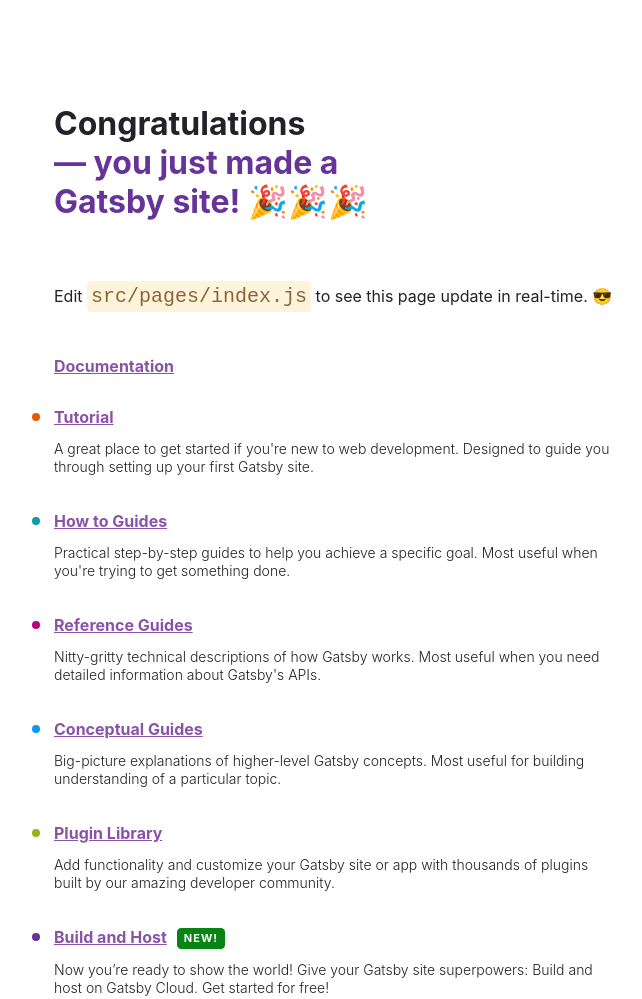
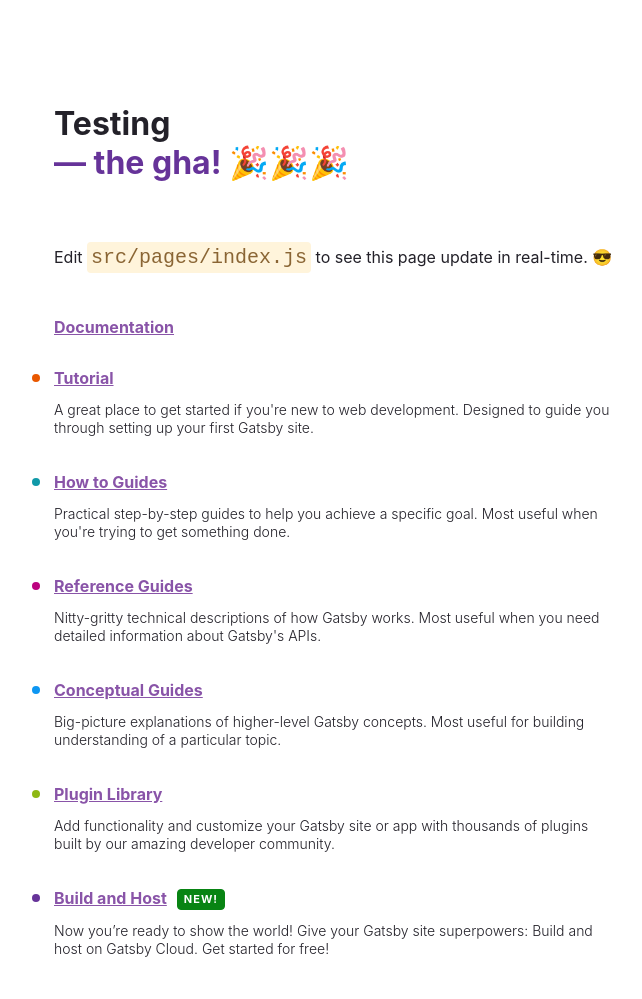
Before and after one commit to necoline/another-gha-test-gastby, a Gatsby site: page / in a window 1280 px wide. Shown: the top 999 px of the page, without its empty margins (50-692 px from the left). Built offline with nearby package versions, Linux system fonts and the light colour scheme; Gatsby itself is replaced by a stand-in of ours.

Commit message:
Change text

```diff
--- a/src/pages/index.js
+++ b/src/pages/index.js
@@ -131,9 +131,9 @@
     <main style={pageStyles}>
       <title>Home Page</title>
       <h1 style={headingStyles}>
-        Congratulations
+        Testing
         <br />
-        <span style={headingAccentStyles}>— you just made a Gatsby site! </span>
+        <span style={headingAccentStyles}>— the gha! </span>
         <span role="img" aria-label="Party popper emojis">
           🎉🎉🎉
         </span>
```
